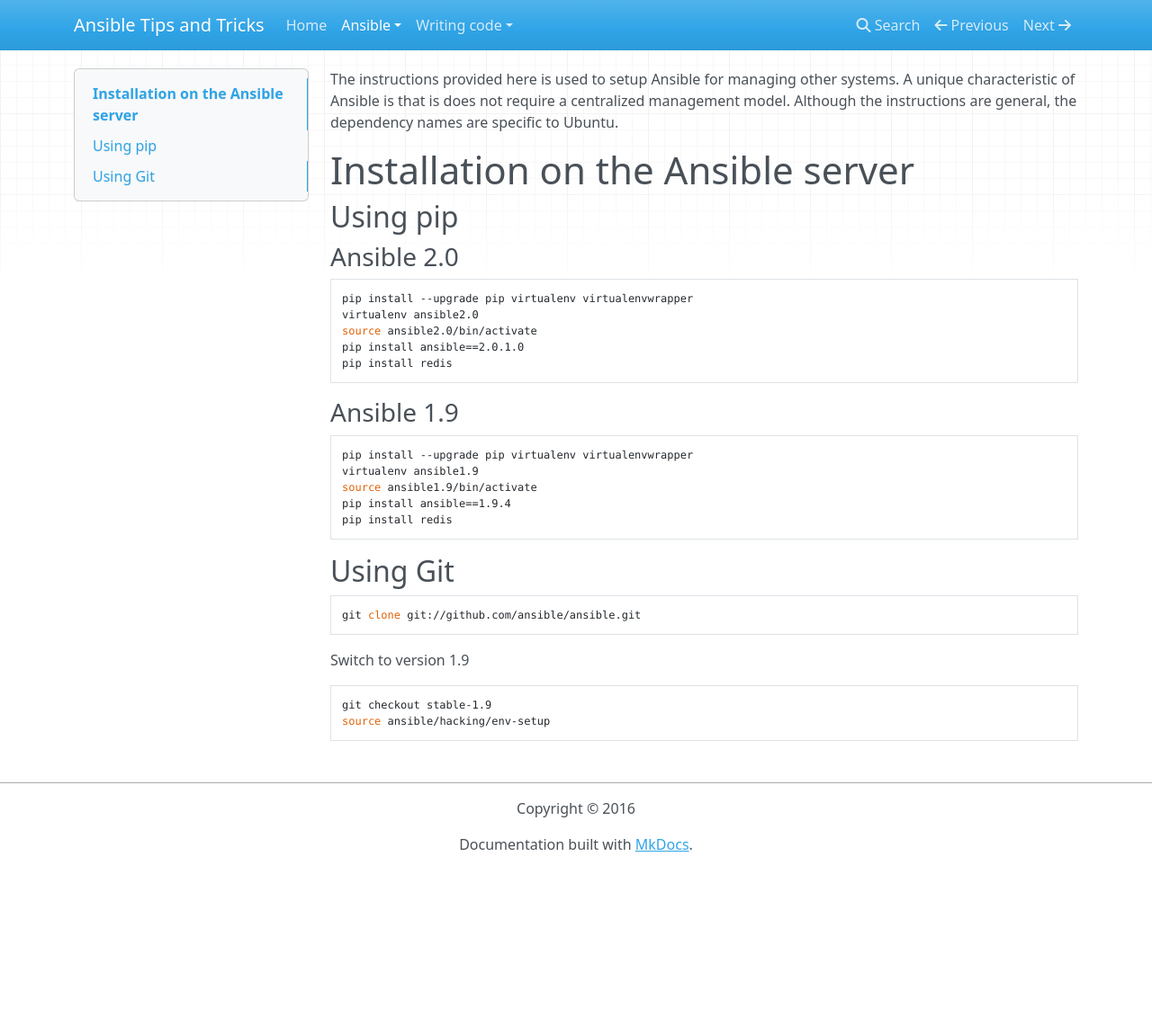
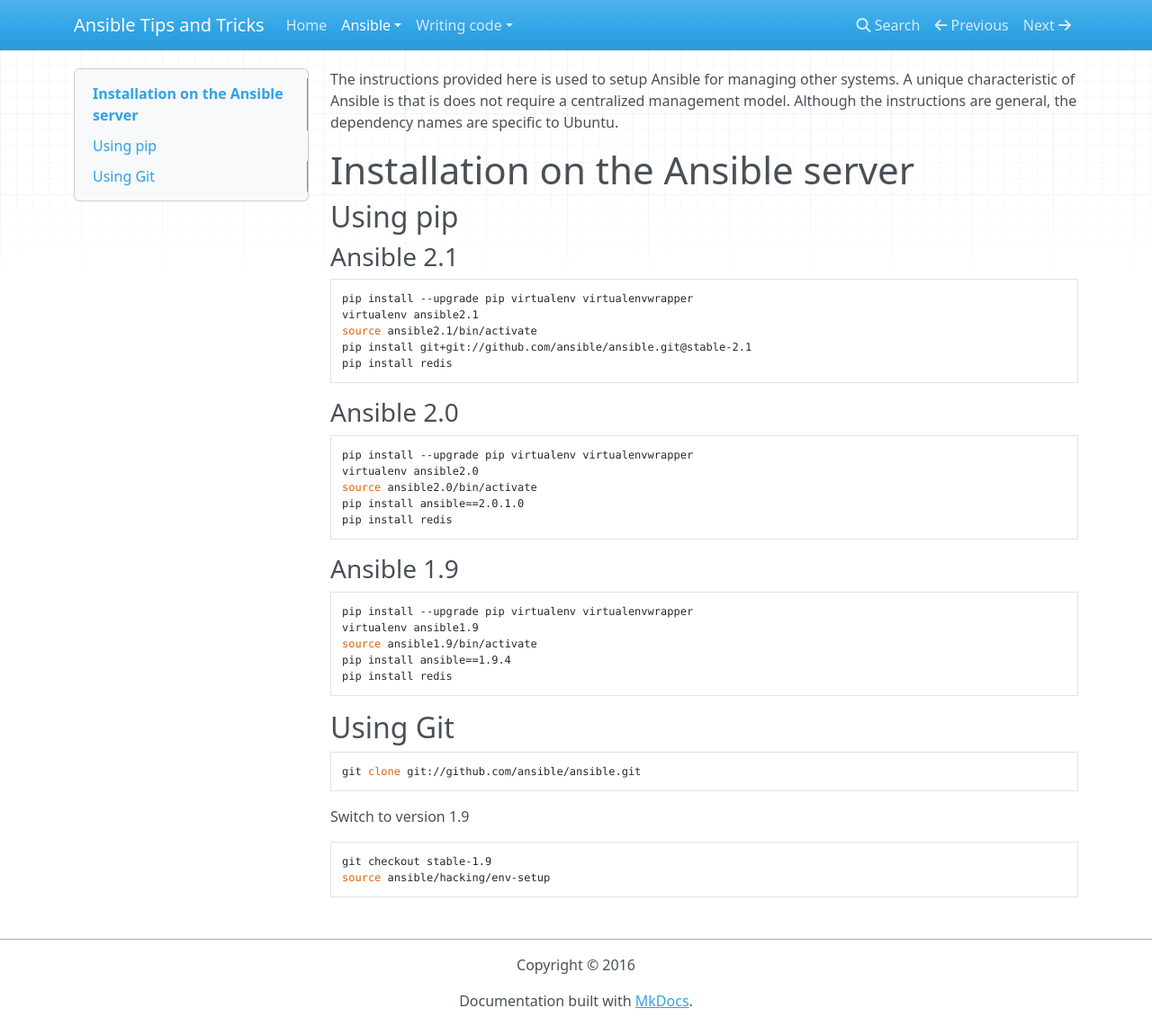
Before and after one commit to nfaction/ansible-tips-and-tricks, an MkDocs documentation site: the page built from docs/ansible/install.md, in a window 1280 px wide and 1141 px high. Shown: the whole window at 90% size. Built offline with MkDocs 1.6.1, drawn with Linux system fonts in a browser that asks for light colours; nearby versions of some CDN libraries; old or Windows-style settings are respelled for this version of MkDocs.

Commit message:
Add instructions for installing Ansible 2.1 from GitHub

````diff
--- a/docs/ansible/install.md
+++ b/docs/ansible/install.md
@@ -3,6 +3,15 @@ The instructions provided here is used to setup Ansible for managing other syste
 # Installation on the Ansible server
 
 ## Using pip
+
+### Ansible 2.1
+```
+pip install --upgrade pip virtualenv virtualenvwrapper
+virtualenv ansible2.1
+source ansible2.1/bin/activate
+pip install git+git://github.com/ansible/ansible.git@stable-2.1
+pip install redis
+```
 
 ### Ansible 2.0
 ```
````
